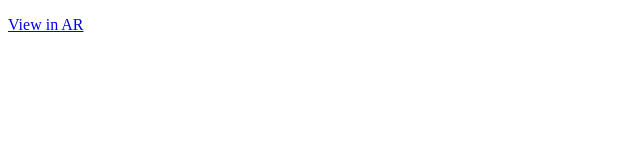
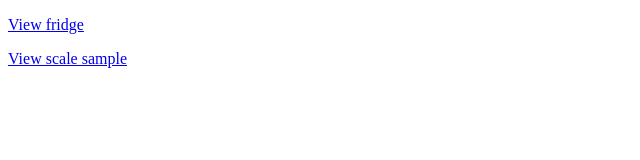
Before and after one commit to loicSketchfab/AR_test, a plain HTML site: page index.html in a window 1280 px wide. Shown: the whole page, without its empty margins (0-640 px from the left). Drawn offline with Linux system fonts and the light colour scheme.

Commit message:
Adds sample model with scale issue

```diff
--- a/index.html
+++ b/index.html
@@ -5,6 +5,7 @@
     <title>FRIGO AR Preview</title>
   </head>
   <body>
-    <p><a href="intent://arvr.google.com/scene-viewer/1.2?file=https://raw.githubusercontent.com/loicSketchfab/AR_test/master/scene.gltf?title=computer&mode=ar_preferred&link=https://sketchfab.com/delltechnologies#Intent;scheme=https;package=com.google.ar.core;action=android.intent.action.VIEW;S.browser_fallback_url=https://developers.google.com/ar;end;">View in AR</a></p>
+    <p><a href="intent://arvr.google.com/scene-viewer/1.2?file=https://raw.githubusercontent.com/loicSketchfab/AR_test/master/scene.gltf?title=computer&mode=ar_preferred&link=https://sketchfab.com/delltechnologies#Intent;scheme=https;package=com.google.ar.core;action=android.intent.action.VIEW;S.browser_fallback_url=https://developers.google.com/ar;end;">View fridge</a></p>
+    <p><a href="intent://arvr.google.com/scene-viewer/1.2?file=https://raw.githubusercontent.com/loicSketchfab/AR_test/master/scaleissue.gltf?title=computer&mode=ar_preferred&link=https://sketchfab.com/delltechnologies#Intent;scheme=https;package=com.google.ar.core;action=android.intent.action.VIEW;S.browser_fallback_url=https://developers.google.com/ar;end;">View scale sample</a></p>
   </body>
 </html>
```
Also changed, not shown: 1 other file.
